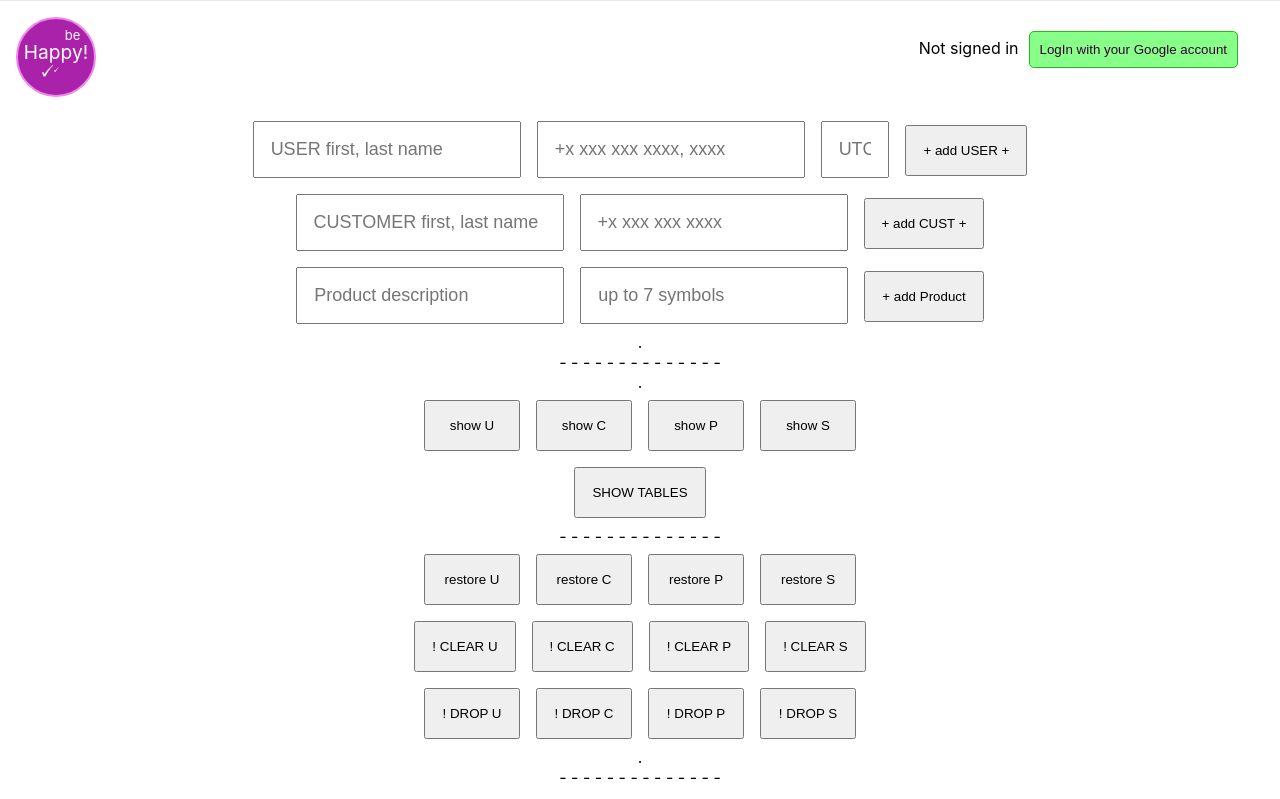
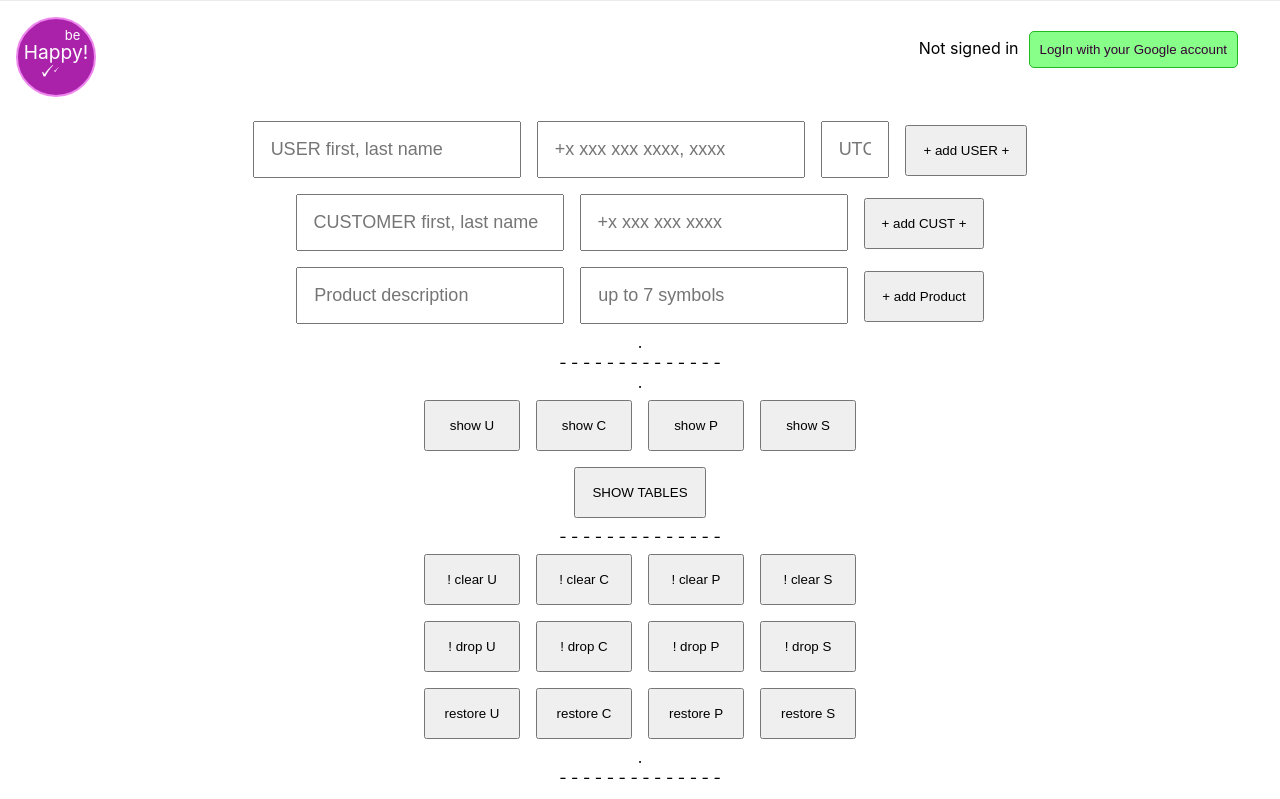
Before and after one commit to ZarNizza/next-sotm, a Next.js app: page /sys in a window 1280 px wide. Shown: the top 799 px of the page. Built offline with nearby package versions, Linux system fonts and the light colour scheme; no server answers.

Commit message:
(sys) stylify

```diff
--- a/pages/sys.tsx
+++ b/pages/sys.tsx
@@ -359,23 +359,24 @@ const Home: NextPage = () => {
             <button onClick={showTablesHandler}>SHOW TABLES</button>
           </div>
           <div>- - - - - - - - - - - - - -</div>
+
+          <div className={styles.sysButton}>
+            <button onClick={clearUsersHandler}>! clear U</button>
+            <button onClick={clearCustomersHandler}>! clear C</button>
+            <button onClick={clearProductHandler}>! clear P</button>
+            <button onClick={clearSalesHandler}>! clear S</button>
+          </div>
+          <div className={styles.sysButton}>
+            <button onClick={dropUsersHandler}>! drop U</button>
+            <button onClick={dropCustomersHandler}>! drop C</button>
+            <button onClick={dropProductHandler}>! drop P</button>
+            <button onClick={dropSalesHandler}>! drop S</button>
+          </div>
           <div className={styles.sysButton}>
             <button onClick={restoreUsersHandler}>restore U</button>
             <button onClick={restoreCustHandler}>restore C</button>
             <button onClick={restoreProductHandler}>restore P</button>
             <button onClick={restoreSalesHandler}>restore S</button>
-          </div>
-          <div className={styles.sysButton}>
-            <button onClick={clearUsersHandler}>! CLEAR U</button>
-            <button onClick={clearCustomersHandler}>! CLEAR C</button>
-            <button onClick={clearProductHandler}>! CLEAR P</button>
-            <button onClick={clearSalesHandler}>! CLEAR S</button>
-          </div>
-          <div className={styles.sysButton}>
-            <button onClick={dropUsersHandler}>! DROP U</button>
-            <button onClick={dropCustomersHandler}>! DROP C</button>
-            <button onClick={dropProductHandler}>! DROP P</button>
-            <button onClick={dropSalesHandler}>! DROP S</button>
           </div>
           <div>.</div>
           <div>- - - - - - - - - - - - - -</div>
```
